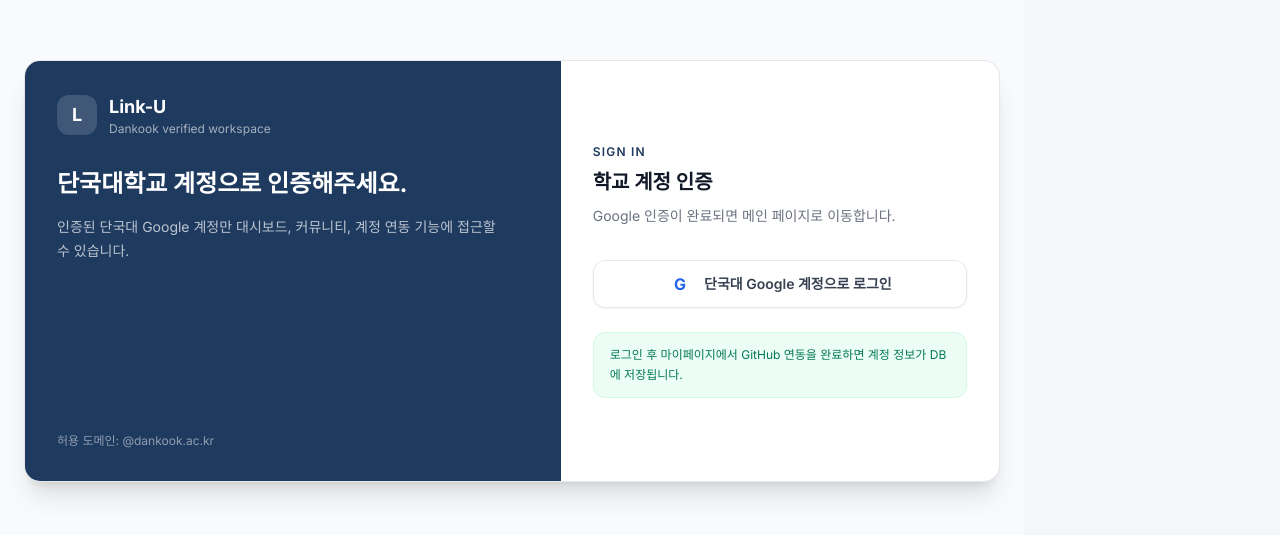
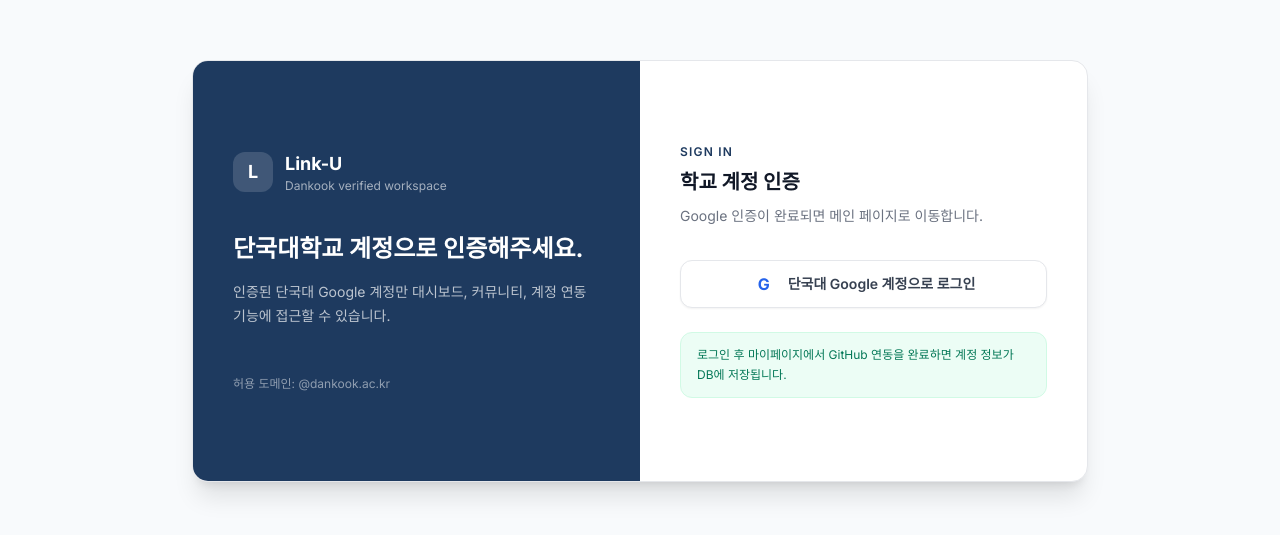
Before and after one commit to DKU-Link-U/Link_U, a React (Vite) app: page /login in a window 1280 px wide. Shown: the part 129-664 px from the top of the page. Built offline with nearby package versions, Linux system fonts and the light colour scheme; no server answers.

Commit message:
Fix login layout and logo navigation

```diff
--- a/src/components/Sidebar.jsx
+++ b/src/components/Sidebar.jsx
@@ -130,7 +130,12 @@
   return (
     <aside className="w-56 min-h-screen flex flex-col bg-primary text-white shadow-xl flex-shrink-0">
       {/* 로고 */}
-      <div className="flex items-center gap-2.5 px-5 py-5 border-b border-white/10">
+      <NavLink
+        to={ROUTE_PATHS.home}
+        end
+        aria-label="홈으로 이동"
+        className="flex items-center gap-2.5 px-5 py-5 border-b border-white/10 transition-colors hover:bg-white/10 focus:outline-none focus-visible:ring-2 focus-visible:ring-white/60"
+      >
         <div className="w-8 h-8 rounded-lg bg-white/20 flex items-center justify-center font-bold text-sm">
           L
         </div>
@@ -138,7 +143,7 @@
           <span className="text-base font-bold tracking-wide">Link-U</span>
           <p className="text-[10px] text-white/40 leading-none mt-0.5">스터디 매칭 플랫폼</p>
         </div>
-      </div>
+      </NavLink>
 
       {/* 네비게이션 */}
       <nav className="flex-1 px-3 py-4 space-y-5 overflow-y-auto">
--- a/src/pages/LoginPage.jsx
+++ b/src/pages/LoginPage.jsx
@@ -53,12 +53,11 @@
   }
 
   return (
-    <main className="min-h-screen bg-slate-50 text-gray-900">
-      <div className="mx-auto flex min-h-screen w-full max-w-5xl items-center justify-center px-6 py-10">
-        <section className="grid w-full overflow-hidden rounded-2xl border border-gray-200 bg-white shadow-xl md:grid-cols-[1.1fr_0.9fr]">
-          <div className="flex min-h-[420px] flex-col justify-between bg-primary px-8 py-8 text-white">
-            <div>
-              <div className="mb-8 flex items-center gap-3">
+    <main className="flex min-h-screen w-screen items-center justify-center bg-slate-50 px-6 py-10 text-gray-900">
+      <section className="grid w-full max-w-4xl overflow-hidden rounded-2xl border border-gray-200 bg-white shadow-xl md:grid-cols-2">
+        <div className="flex min-h-[420px] flex-col justify-center bg-primary px-8 py-10 text-white md:px-10">
+          <div className="mx-auto w-full max-w-sm">
+            <div className="mb-10 flex items-center gap-3">
               <div className="flex h-10 w-10 items-center justify-center rounded-xl bg-white/15 text-lg font-bold">
                 L
               </div>
@@ -70,16 +69,17 @@
             <h1 className="text-2xl font-bold leading-tight">
               단국대학교 계정으로 인증해주세요.
             </h1>
-              <p className="mt-4 max-w-md text-sm leading-6 text-white/70">
+            <p className="mt-4 text-sm leading-6 text-white/70">
               인증된 단국대 Google 계정만 대시보드, 커뮤니티, 계정 연동 기능에 접근할 수 있습니다.
             </p>
-            </div>
-            <p className="text-xs text-white/50">
+            <p className="mt-12 text-xs text-white/50">
               허용 도메인: {DANKOOK_EMAIL_DOMAIN}
             </p>
           </div>
+        </div>
 
-          <div className="flex min-h-[420px] flex-col justify-center px-8 py-10">
+        <div className="flex min-h-[420px] flex-col justify-center px-8 py-10 md:px-10">
+          <div className="mx-auto w-full max-w-sm">
             <p className="text-xs font-semibold uppercase tracking-widest text-primary">
               Sign in
             </p>
@@ -112,8 +112,8 @@
               로그인 후 마이페이지에서 GitHub 연동을 완료하면 계정 정보가 DB에 저장됩니다.
             </div>
           </div>
+        </div>
       </section>
-      </div>
     </main>
   )
 }
```
Lines whose indentation alone changed are shown as unchanged.
